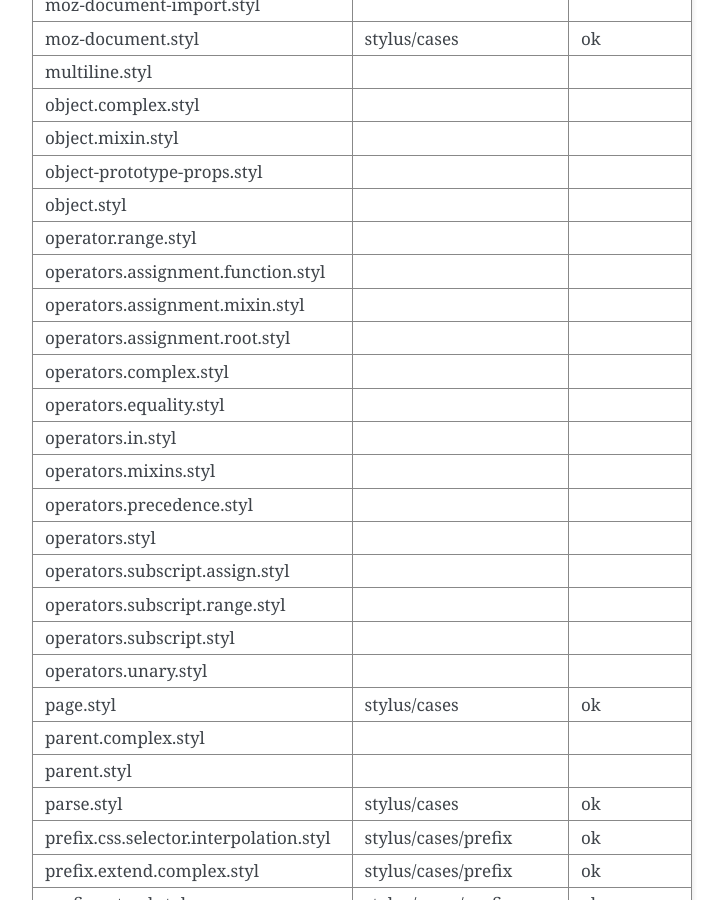
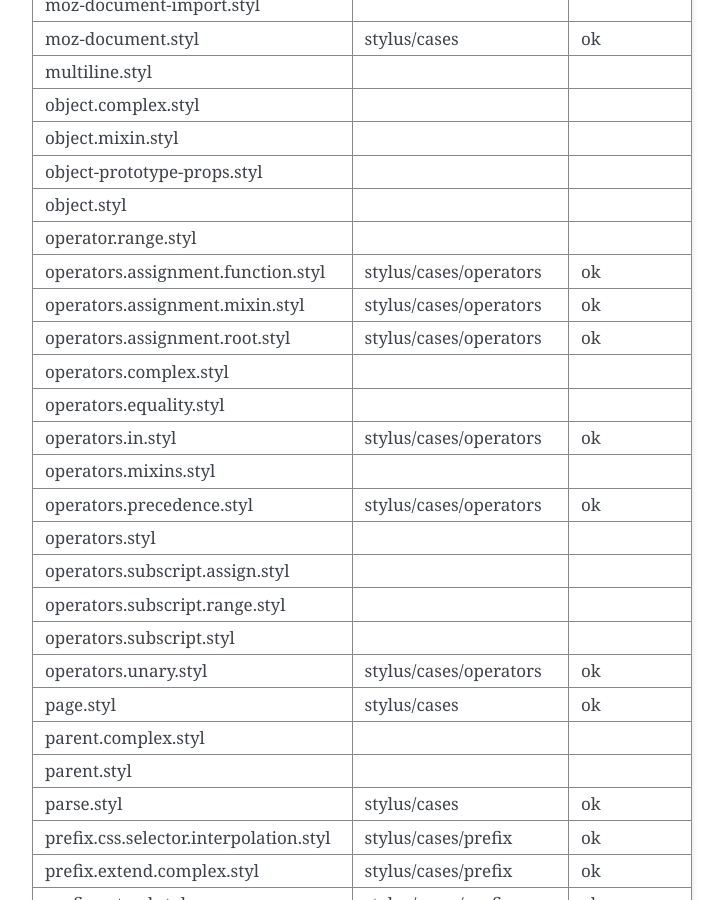
Before and after one commit to jw/stilus, a Sphinx documentation site: the page built from docs/diff/tests.rst, in a window 1280 px wide and 900 px high, scrolled down 7032 px. Shown: the whole window, without its empty margins (388-1112 px from the left). Built offline with Sphinx 7.4.7, drawn with Linux system fonts in a browser that asks for light colours; some of the changed text lies outside the part shown.

```diff
--- a/docs/diff/tests.rst
+++ b/docs/diff/tests.rst
@@ -218,19 +218,19 @@ object.mixin.styl
 object-prototype-props.styl
 object.styl
 operator.range.styl
-operators.assignment.function.styl
-operators.assignment.mixin.styl
-operators.assignment.root.styl
+operators.assignment.function.styl            stylus/cases/operators         ok
+operators.assignment.mixin.styl               stylus/cases/operators         ok
+operators.assignment.root.styl                stylus/cases/operators         ok
 operators.complex.styl
 operators.equality.styl
-operators.in.styl
+operators.in.styl                             stylus/cases/operators         ok
 operators.mixins.styl
-operators.precedence.styl
+operators.precedence.styl                     stylus/cases/operators         ok
 operators.styl
 operators.subscript.assign.styl
 operators.subscript.range.styl
 operators.subscript.styl
-operators.unary.styl
+operators.unary.styl                          stylus/cases/operators         ok
 page.styl                                     stylus/cases                   ok
 parent.complex.styl
 parent.styl
```
Also changed, not shown: other parts of docs/diff/tests.rst (+1 -1 lines), docs/plan/current.md (+2 -2 lines).
